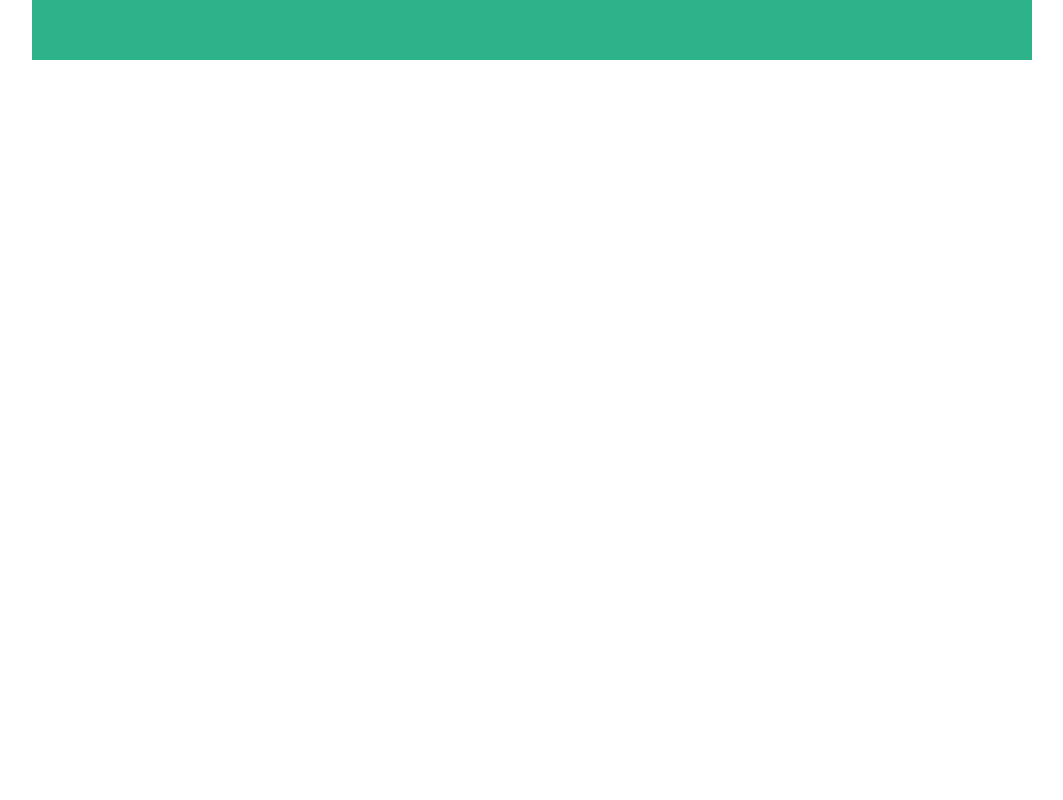
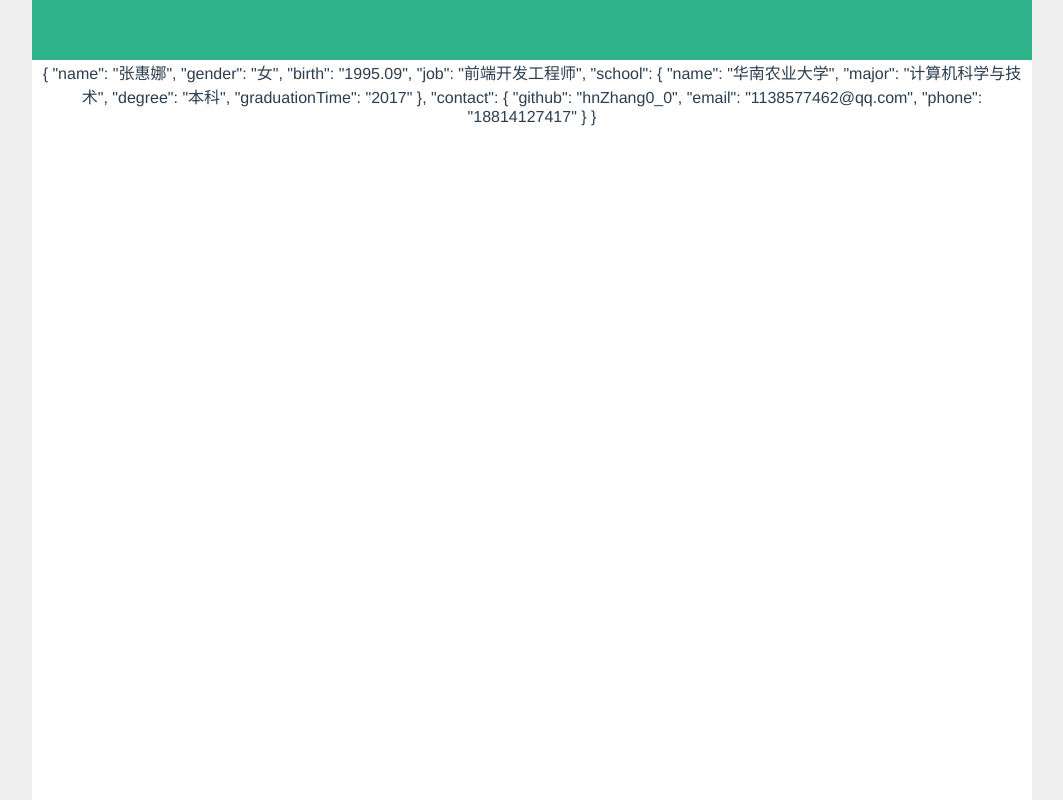
Before and after one commit to hnZhang00/hn-cv, a Vue app: page /cv in a window 1280 px wide. Shown: the whole page, without its empty margins (108-1171 px from the left). Built offline with nearby package versions, Linux system fonts and the light colour scheme.

Commit message:
add vuex

```diff
--- a/src/App.vue
+++ b/src/App.vue
@@ -23,6 +23,7 @@ html, body {
   -moz-osx-font-smoothing: grayscale;
   text-align: center;
   color: #2c3e50;
+  background-color: #EEEEEE;
   position: relative;
 }
 #nav {
--- a/src/store.js
+++ b/src/store.js
@@ -5,12 +5,35 @@ Vue.use(Vuex)
 
 export default new Vuex.Store({
   state: {
-
+    info: {
+      name: '张惠娜',
+      gender: '女',
+      birth: '1995.09',
+      job: '前端开发工程师',
+      school: {
+        name: '华南农业大学',
+        major: '计算机科学与技术',
+        degree: '本科',
+        graduationTime: '2017',
+      },
+      contact: {
+        github: 'hnZhang0_0',
+        email: '1138577462@qq.com',
+        phone: '18814127417',
+      },
+    },
+    experiences: [],
+    projects: [],
+    technologies: [],
   },
   mutations: {
 
   },
   actions: {
 
+  },
+
+  getters: {
+    info: state => state.info
   }
 })
--- a/src/views/CV.vue
+++ b/src/views/CV.vue
@@ -3,6 +3,7 @@
     <cv-header></cv-header>
     <cv-panel-header></cv-panel-header>
     <cv-panel-item></cv-panel-item>
+    {{ info }}
   </div>
 </template>
 
@@ -11,22 +12,21 @@ import cvHeader from './CV/header.vue'
 import cvPanelHeader from './CV/panel-header.vue'
 import cvPanelItem from './CV/panel-item.vue'
 
+import { mapGetters } from 'vuex'
+
 export default {
   name: 'CV',
-  data() {
-    return {
-      p_info: {
-        name: '',
-        gender: '',
-        birth: '',
-        school: ''
-      }
-    }
-  },
   components: {
     cvHeader,
     cvPanelHeader,
     cvPanelItem
+  },
+  ready() {
+  },
+  computed: {
+    ...mapGetters({
+      info: 'info'
+    })
   }
 }
 </script>
@@ -40,5 +40,6 @@ export default {
   margin: 0;
   position: relative;
   margin: 0 auto;
+  background-color: white;
 }
 </style>
--- a/src/views/CV/header.vue
+++ b/src/views/CV/header.vue
@@ -4,9 +4,14 @@
 </template>
 
 <script>
+import { mapGetters } from 'vuex'
+
 export default {
   name: 'CV-header',
-  props: {
+  computed: {
+    ...mapGetters({
+      info: 'info'
+    })
   }
 }
 </script>
```
